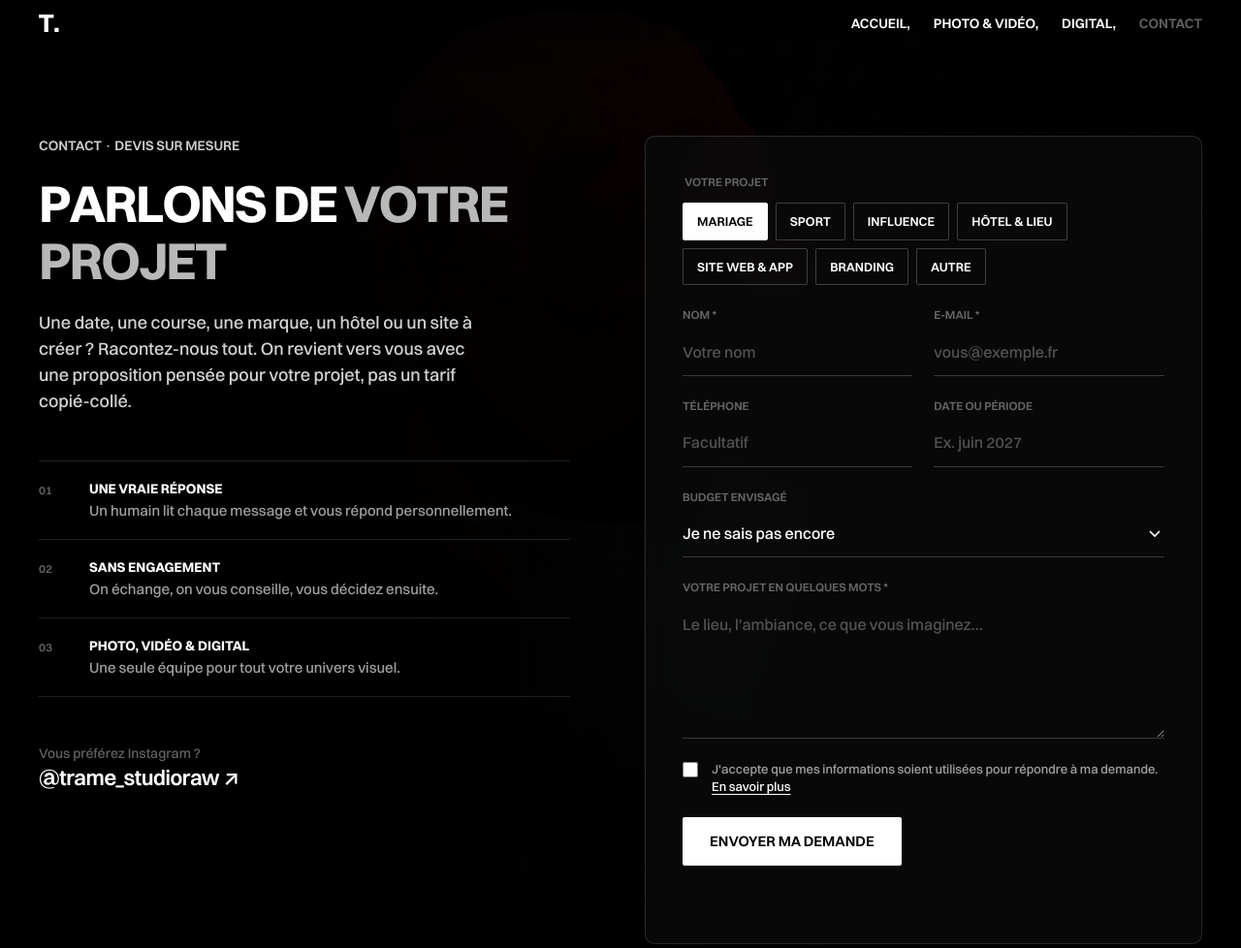
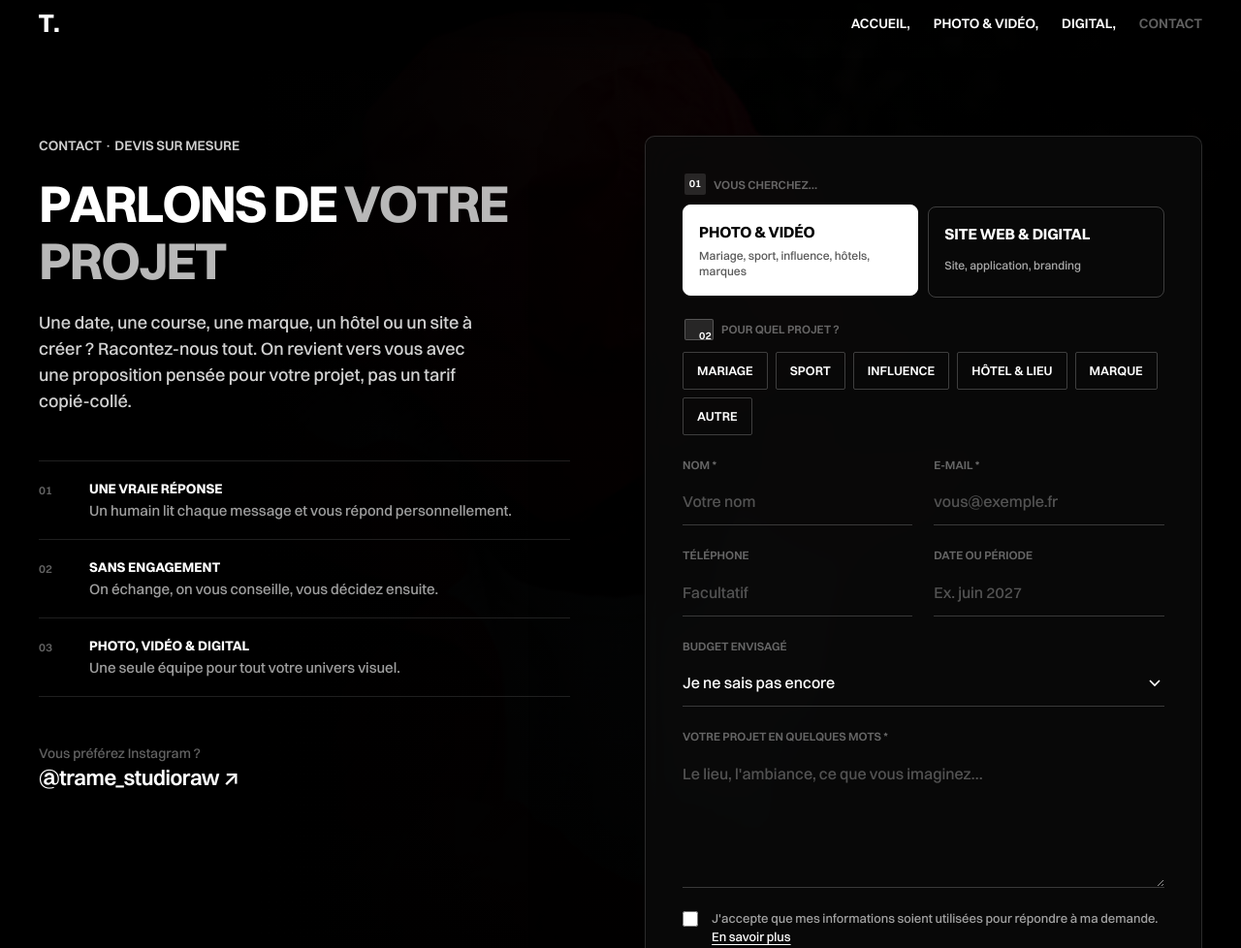
Before and after one commit to cedricrobert2000-ship-it/tramestudio, a plain HTML site: page contact.html in a window 1280 px wide. Shown: the top 978 px of the page at 97% size. Drawn offline with Linux system fonts and the light colour scheme.

Commit message:
Contact : choix en deux étapes (Photo & vidéo / Digital puis précision) ; titre sans flash
Co-Authored-By: Claude Opus 5.5 <noreply@anthropic.com>
Claude-Session: https://claude.ai/code/session_01V6uJHmbcSgdXGqZbZbRiVp

```diff
--- a/assets/css/style.css
+++ b/assets/css/style.css
@@ -679,15 +679,12 @@ html.smooth { scroll-behavior: auto; }
 @keyframes shotFocus {
   0%   { filter: blur(9px); }
   48%  { filter: blur(0); }
-  54%  { filter: brightness(2.8); text-shadow: 0 0 2px #fff, 0 0 26px rgba(255,255,255,.9), 0 0 60px rgba(255,255,255,.5); }
-  70%  { filter: brightness(1.15); text-shadow: 0 0 14px rgba(255,255,255,.25); }
-  100% { filter: none; text-shadow: none; }
+  100% { filter: none; }
 }
 .theme-light .shot-title { animation-name: shotFocusLight; }
 @keyframes shotFocusLight {
   0%   { filter: blur(9px); }
   48%  { filter: blur(0); }
-  54%  { filter: contrast(2) brightness(.6); }
   100% { filter: none; }
 }
 /* Viseur : 4 coins qui se resserrent autour du titre puis disparaissent */
@@ -697,7 +694,6 @@ html.smooth { scroll-behavior: auto; }
 .vf i:nth-child(2) { right: 0; top: 0; border-left: 0; border-bottom: 0; }
 .vf i:nth-child(3) { left: 0; bottom: 0; border-right: 0; border-top: 0; }
 .vf i:nth-child(4) { right: 0; bottom: 0; border-left: 0; border-top: 0; }
-.vf::after { content: ""; position: absolute; inset: 0; background: currentColor; opacity: 0; animation: vfShutter 2.2s linear .1s both; }
 @keyframes vfFrame {
   0%   { opacity: 0; transform: scale(1.25); }
   18%  { opacity: 1; transform: scale(1.1); }
@@ -707,5 +703,25 @@ html.smooth { scroll-behavior: auto; }
   80%  { opacity: 1; }
   100% { opacity: 0; transform: scale(1); }
 }
-@keyframes vfShutter { 0%, 48% { opacity: 0; } 52% { opacity: .22; } 62%, 100% { opacity: 0; } }
 @media (prefers-reduced-motion: reduce) { .vf { display: none; } }
+
+/* ---------- Formulaire : choix en deux étapes ---------- */
+.cform__universe { display: grid; grid-template-columns: 1fr 1fr; gap: 10px; margin: 0; padding: 0; border: 0; }
+.cform legend { display: flex; align-items: center; gap: 8px; width: 100%; margin-bottom: 12px; font-size: 12px; font-weight: 600; text-transform: uppercase; color: var(--ink-mute); }
+.cform legend span { display: grid; place-items: center; width: 22px; height: 22px; border-radius: var(--radius); background: rgba(255,255,255,.12); color: #fff; font-size: 11px; }
+.cform__universe input { position: absolute; opacity: 0; pointer-events: none; }
+.cform__universe label > span { display: grid; gap: 4px; height: 100%; padding: 16px; border: 1px solid rgba(255,255,255,.22); border-radius: 8px; transition: background .3s, color .3s, border-color .3s, transform .4s var(--ease); }
+.cform__universe strong { font-size: 16px; font-weight: 700; letter-spacing: -.01em; text-transform: uppercase; }
+.cform__universe small { font-size: 12px; opacity: .65; line-height: 1.35; }
+.cform__universe label:hover > span { border-color: #fff; }
+.cform__universe input:checked + span { background: #fff; color: #000; border-color: #fff; transform: translateY(-2px); }
+.cform__universe input:focus-visible + span { outline: 1px solid #fff; outline-offset: 3px; }
+.cform__types[hidden] { display: none; }
+.cform__types.is-in label { animation: chipIn .45s var(--ease) both; }
+.cform__types.is-in label:nth-of-type(2) { animation-delay: .04s; }
+.cform__types.is-in label:nth-of-type(3) { animation-delay: .08s; }
+.cform__types.is-in label:nth-of-type(4) { animation-delay: .12s; }
+.cform__types.is-in label:nth-of-type(5) { animation-delay: .16s; }
+.cform__types.is-in label:nth-of-type(6) { animation-delay: .2s; }
+@keyframes chipIn { from { opacity: 0; transform: translateY(8px); } }
+@media (max-width: 420px) { .cform__universe { grid-template-columns: 1fr; } }
--- a/assets/js/main.js
+++ b/assets/js/main.js
@@ -349,9 +349,25 @@
   if (form) {
     const status = $(".cform__status", form), btn = $(".cform__submit", form);
     const opened = Date.now();
-    // type de projet pré-sélectionné depuis l'URL (?projet=…)
+    // étape 1 (univers) → affiche la bonne liste de l'étape 2 ; la liste cachée est désactivée
+    const groups = $$("fieldset[data-universe]", form);
+    const msg = form.elements.message;
+    const setUniverse = (u) => {
+      groups.forEach((g) => { const on = g.dataset.universe === u; g.hidden = !on; g.disabled = !on; g.classList.toggle("is-in", on); });
+      msg.placeholder = u === "Digital" ? "Votre activité, les pages souhaitées, des sites que vous aimez…" : "Le lieu, l'ambiance, ce que vous imaginez…";
+    };
+    $$('input[name="univers"]', form).forEach((r) => r.addEventListener("change", () => setUniverse(r.value)));
+    // pré-sélection depuis l'URL (?projet=…) envoyée par les boutons du site
     const wanted = new URLSearchParams(location.search).get("projet");
-    if (wanted) $$('input[name="projet"]', form).forEach((r) => { if (r.value === wanted) r.checked = true; });
+    const digitalMap = { "Site web / app": "Site vitrine" };
+    if (wanted) {
+      const isDigital = wanted in digitalMap || ["Site vitrine", "Application", "Branding", "Refonte de site"].includes(wanted);
+      const u = isDigital ? "Digital" : "Photo & vidéo";
+      $$('input[name="univers"]', form).forEach((r) => { r.checked = r.value === u; });
+      setUniverse(u);
+      const target = digitalMap[wanted] || wanted;
+      $$('input[name="projet"]', form).forEach((r) => { if (r.value === target) r.checked = true; });
+    } else setUniverse("Photo & vidéo");
     // nettoyage : caractères de contrôle retirés, longueur limitée
     const clean = (v, max) => String(v || "").replace(/[\u0000-\u0008\u000B\u000C\u000E-\u001F\u007F]/g, "").trim().slice(0, max);
     const say = (msg, bad) => { status.textContent = msg; status.classList.toggle("is-error", !!bad); };
@@ -369,7 +385,7 @@
       } catch {}
       const data = {
         nom: clean(f.get("nom"), 80), email: clean(f.get("email"), 120), telephone: clean(f.get("telephone"), 30),
-        projet: clean(f.get("projet"), 40), date: clean(f.get("date"), 60), budget: clean(f.get("budget"), 40), message: clean(f.get("message"), 3000),
+        univers: clean(f.get("univers"), 30), projet: clean(f.get("projet"), 40), date: clean(f.get("date"), 60), budget: clean(f.get("budget"), 40), message: clean(f.get("message"), 3000),
       };
       let ok = true;
       const mark = (name, bad) => { const c = form.elements[name].closest(".cfield"); if (c) c.classList.toggle("is-error", bad); if (bad) ok = false; };
@@ -385,9 +401,9 @@
           method: "POST",
           headers: { "Content-Type": "application/json", Accept: "application/json" },
           body: JSON.stringify({
-            _subject: `Nouvelle demande — ${data.projet} — ${data.nom}`,
+            _subject: `Nouvelle demande — ${data.univers} · ${data.projet} — ${data.nom}`,
             _template: "table", _captcha: "false", _replyto: data.email,
-            "Projet": data.projet, "Nom": data.nom, "E-mail": data.email, "Téléphone": data.telephone || "—",
+            "Univers": data.univers, "Projet": data.projet, "Nom": data.nom, "E-mail": data.email, "Téléphone": data.telephone || "—",
             "Date / période": data.date || "—", "Budget": data.budget, "Message": data.message,
           }),
         });
--- a/contact.html
+++ b/contact.html
@@ -51,15 +51,30 @@
       <!-- Colonne droite : le formulaire -->
       <div class="contact-card rise">
         <form id="contact-form" class="cform" novalidate>
-          <fieldset class="cform__types">
-            <legend>Votre projet</legend>
+          <!-- Étape 1 : l'univers -->
+          <fieldset class="cform__universe">
+            <legend><span>01</span> Vous cherchez…</legend>
+            <label><input type="radio" name="univers" value="Photo & vidéo" checked><span><strong>Photo &amp; vidéo</strong><small>Mariage, sport, influence, hôtels, marques</small></span></label>
+            <label><input type="radio" name="univers" value="Digital"><span><strong>Site web &amp; digital</strong><small>Site, application, branding</small></span></label>
+          </fieldset>
+
+          <!-- Étape 2 : la précision, selon l'univers choisi -->
+          <fieldset class="cform__types" data-universe="Photo & vidéo">
+            <legend><span>02</span> Pour quel projet ?</legend>
             <label><input type="radio" name="projet" value="Mariage" checked><span>Mariage</span></label>
             <label><input type="radio" name="projet" value="Sport"><span>Sport</span></label>
             <label><input type="radio" name="projet" value="Influence"><span>Influence</span></label>
             <label><input type="radio" name="projet" value="Hôtel / logement"><span>Hôtel &amp; lieu</span></label>
-            <label><input type="radio" name="projet" value="Site web / app"><span>Site web &amp; app</span></label>
+            <label><input type="radio" name="projet" value="Marque"><span>Marque</span></label>
+            <label><input type="radio" name="projet" value="Autre (photo / vidéo)"><span>Autre</span></label>
+          </fieldset>
+          <fieldset class="cform__types" data-universe="Digital" hidden disabled>
+            <legend><span>02</span> Quel type de projet ?</legend>
+            <label><input type="radio" name="projet" value="Site vitrine" checked><span>Site vitrine</span></label>
+            <label><input type="radio" name="projet" value="Application"><span>Application</span></label>
             <label><input type="radio" name="projet" value="Branding"><span>Branding</span></label>
-            <label><input type="radio" name="projet" value="Autre"><span>Autre</span></label>
+            <label><input type="radio" name="projet" value="Refonte de site"><span>Refonte</span></label>
+            <label><input type="radio" name="projet" value="Autre (digital)"><span>Autre</span></label>
           </fieldset>
 
           <div class="cform__row">
```
